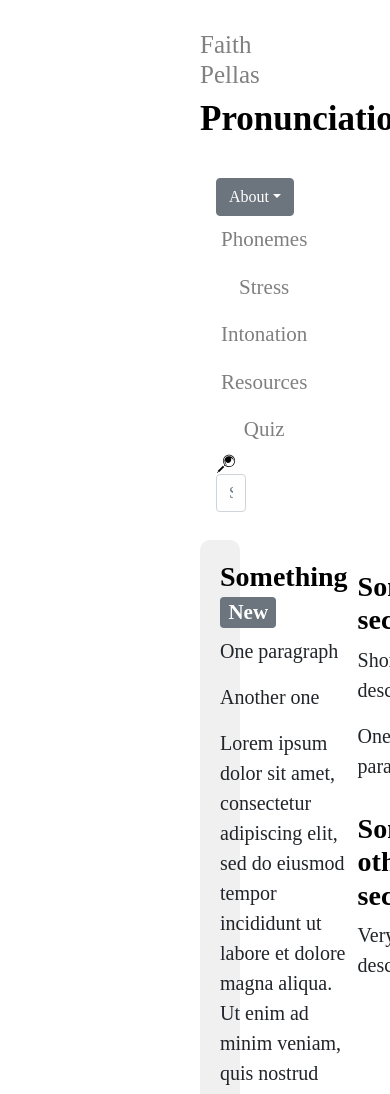
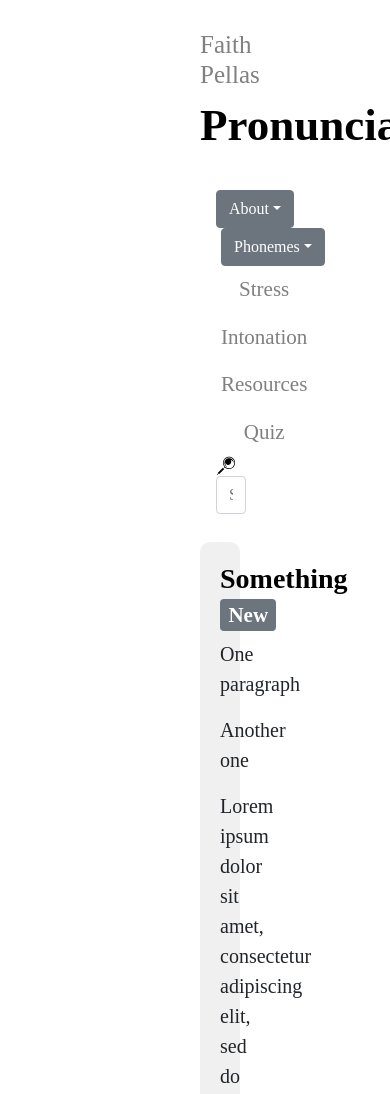
Before and after one commit to sebranly/sebranly.github.io, a React (Create React App) app: page / in a window 390 px wide. Shown: the top 1094 px of the page. Built offline with nearby package versions, Linux system fonts and the light colour scheme; a web font is replaced by a local one.

Commit message:
feat: add some changes about phonemes

```diff
--- a/src/App.css
+++ b/src/App.css
@@ -138,6 +138,10 @@ html {
   font-size: 20px;
 }
 
+#dropdown-phonemes {
+  margin-left: 5px;
+}
+
 .h1-title {
   font-size: 25px;
   color: gray;
@@ -145,7 +149,7 @@ html {
 }
 
 .h2-title {
-  font-size: 35px;
+  font-size: 45px;
   color: black;
   font-weight: bold;
 }
@@ -154,6 +158,11 @@ html {
   font-weight: bold;
   font-family: "Playfair Display";
   color: black;
+}
+
+.vowels-title {
+  font-weight: bold;
+  text-align: left;
 }
 
 .nav-link {
@@ -202,7 +211,6 @@ html {
   padding: 20px;
   margin-top: 20px;
   border-radius: 10px;
-  display: flex;
 }
 
 .anti-flex {
--- a/src/App.tsx
+++ b/src/App.tsx
@@ -14,8 +14,10 @@ import Quiz from "react-quiz-component";
 import { GiMagnifyingGlass } from "react-icons/gi";
 
 const App = () => {
-  const [isHovered, setIsHovered] = React.useState(false);
-  const [isClicked, setIsClicked] = React.useState(false);
+  const [isAuthorClicked, setIsAuthorClicked] = React.useState(false);
+  const [isAuthorHovered, setIsAuthorHovered] = React.useState(false);
+  const [isPhonemesClicked, setIsPhonemesClicked] = React.useState(false);
+  const [isPhonemesHovered, setIsPhonemesHovered] = React.useState(false);
   const [emailBody, setEmailBody] = React.useState("");
   const [emailSubject, setEmailSubject] = React.useState("");
 
@@ -27,6 +29,50 @@ const App = () => {
     setPage(hash);
   };
 
+  const renderLongVowels = () => {
+    return (
+      <div className="block-2">
+        <div className="article">
+          <h3 className="h3-title">6 Long Vowels /ɑ:, i:, u:, ju: , ɜ:, ɔ:/</h3>
+          <p>TBD</p>
+        </div>
+      </div>
+    );
+  };
+
+  const renderShortVowels = () => {
+    return (
+      <div className="block-2">
+        <div className="article">
+          <h3 className="h3-title">6 Short Vowels /æ, ɛ, ɪ, ɑ, ʌ, ʊ/</h3>
+          <p>TBD</p>
+        </div>
+      </div>
+    );
+  };
+
+  const renderRColoredVowels = () => {
+    return (
+      <div className="block-2">
+        <div className="article">
+          <h3 className="h3-title">R-Colored Vowels</h3>
+          <p>TBD</p>
+        </div>
+      </div>
+    );
+  };
+
+  const renderDiphthongs = () => {
+    return (
+      <div className="block-2">
+        <div className="article">
+          <h3 className="h3-title">5 NAE Diphthongs /aɪ, aʊ, eɪ, oʊ, ɔɪ/</h3>
+          <p>TBD</p>
+        </div>
+      </div>
+    );
+  };
+
   const renderBody = () => {
     if (page === "about-author") {
       return (
@@ -35,8 +81,7 @@ const App = () => {
             <div className="article">
               <h3 className="h3-title">About the Author</h3>
               <p>
-                Faith Pellas is a graduate student of Teaching English to
-                Speakers of Other Languages (TESOL) at the University of San
+                Faith Pellas is an MA TESOL student at the University of San
                 Francisco. This project was born out of the necessity to provide
                 ESL and EFL teachers a guide on teaching pronunciation.
               </p>
@@ -125,15 +170,87 @@ const App = () => {
               .
             </div>
           </div>
+          <br />
+          <figure className="left">
+            <figcaption>
+              Sounds of English Vowels and Consonants with phonetic symbols
+            </figcaption>
+            <iframe
+              title="video-youtube"
+              width="500"
+              height="315"
+              src="https://www.youtube.com/embed/JwTDPu2TE6k"
+              frameBorder="0"
+              allow="accelerometer; autoplay; clipboard-write; encrypted-media; gyroscope; picture-in-picture"
+              allowFullScreen
+            ></iframe>
+          </figure>
+          <figure className="left">
+            <figcaption>
+              ALL OF THE SOUNDS OF ENGLISH | American English Sounds and IPA
+              Symbols | Learn English Pronunciation
+            </figcaption>
+            <iframe
+              title="video-youtube"
+              width="500"
+              height="315"
+              src="https://www.youtube.com/embed/yIOOOC0zlmY"
+              frameBorder="0"
+              allow="accelerometer; autoplay; clipboard-write; encrypted-media; gyroscope; picture-in-picture"
+              allowFullScreen
+            ></iframe>
+          </figure>
+          <figure className="left">
+            <figcaption>
+              IELTS Speaking: Pronunciation | THE 44 SOUNDS OF ENGLISH with Jay!
+            </figcaption>
+            <iframe
+              title="video-youtube"
+              width="500"
+              height="315"
+              src="https://www.youtube.com/embed/MXBsy6sKP3Y"
+              frameBorder="0"
+              allow="accelerometer; autoplay; clipboard-write; encrypted-media; gyroscope; picture-in-picture"
+              allowFullScreen
+            ></iframe>
+          </figure>
         </div>
       );
     }
 
+    if (page === "short-vowels") {
+      return renderShortVowels();
+    }
+
+    if (page === "long-vowels") {
+      return renderLongVowels();
+    }
+
+    if (page === "r-colored-vowels") {
+      return renderRColoredVowels();
+    }
+
+    if (page === "diphthongs") {
+      return renderDiphthongs();
+    }
+
     if (page === "vowels") {
+      return (
+        <>
+          <h2 className="h3-title vowels-title">Vowels: unblocked sounds</h2>
+          <br />
+          {renderShortVowels()}
+          {renderLongVowels()}
+          {renderRColoredVowels()}
+        </>
+      );
+    }
+
+    if (page === "consonants") {
       return (
         <div className="block-2">
           <div className="article">
-            <h3 className="h3-title">Vowels</h3>
+            <h3 className="h3-title">Consonants: blocked sounds</h3>
             <ul>
               <li>Vowels: A, E, I, O, U</li>
               <li>19 Vowel Sounds</li>
@@ -147,7 +264,7 @@ const App = () => {
       );
     }
 
-    if (page === "consonants") {
+    if (page === "consonants-copy") {
       return (
         <div className="block-2">
           <div className="article">
@@ -176,18 +293,6 @@ const App = () => {
                 />
                 Sorry, your browser doesn't support embedded videos.
               </video>
-            </figure>
-            <figure className="left">
-              <figcaption>Another example (from YouTube):</figcaption>
-              <iframe
-                title="video-youtube"
-                width="500"
-                height="315"
-                src="https://www.youtube.com/embed/FzA26s8k3nQ"
-                frameBorder="0"
-                allow="accelerometer; autoplay; clipboard-write; encrypted-media; gyroscope; picture-in-picture"
-                allowFullScreen
-              ></iframe>
             </figure>
           </div>
         </div>
@@ -276,12 +381,28 @@ const App = () => {
         <h2 className="h2-title">Pronunciation</h2>
         <Navbar className="navbar" expand="lg">
           <Dropdown
-            onMouseEnter={() => setIsHovered(true)}
-            onMouseLeave={() => setIsHovered(false)}
-            onToggle={() => setIsClicked(!isClicked)}
-            show={isClicked || isHovered}
+            onMouseEnter={() => {
+              setIsAuthorHovered(true);
+              setIsPhonemesClicked(false);
+              setIsPhonemesHovered(false);
+            }}
+            onMouseLeave={() => {
+              setIsAuthorHovered(false);
+              setIsPhonemesClicked(false);
+              setIsPhonemesHovered(false);
+            }}
+            onToggle={() => {
+              setIsAuthorClicked(!isAuthorClicked);
+              setIsPhonemesClicked(false);
+              setIsPhonemesHovered(false);
+            }}
+            show={isAuthorClicked || isAuthorHovered}
           >
-            <Dropdown.Toggle variant="secondary" id="dropdown-basic">
+            <Dropdown.Toggle
+              href="#about-author"
+              variant="secondary"
+              id="dropdown-about"
+            >
               About
             </Dropdown.Toggle>
 
@@ -300,10 +421,67 @@ const App = () => {
               </Dropdown.Item>
             </Dropdown.Menu>
           </Dropdown>
+          <Dropdown
+            onMouseEnter={() => {
+              setIsPhonemesHovered(true);
+              setIsAuthorClicked(false);
+              setIsAuthorHovered(false);
+            }}
+            onMouseLeave={() => {
+              setIsPhonemesHovered(false);
+              setIsAuthorClicked(false);
+              setIsAuthorHovered(false);
+            }}
+            onToggle={() => {
+              setIsPhonemesClicked(!isPhonemesClicked);
+              setIsAuthorClicked(false);
+              setIsAuthorHovered(false);
+            }}
+            show={isPhonemesClicked || isPhonemesHovered}
+          >
+            <Dropdown.Toggle
+              href="#phonemes"
+              onClick={() => setPage("phonemes")}
+              variant="secondary"
+              id="dropdown-phonemes"
+            >
+              Phonemes
+            </Dropdown.Toggle>
+
+            <Dropdown.Menu>
+              <Dropdown.Item
+                href="#short-vowels"
+                onClick={() => setPage("short-vowels")}
+              >
+                Short vowels
+              </Dropdown.Item>
+              <Dropdown.Item
+                href="#long-vowels"
+                onClick={() => setPage("long-vowels")}
+              >
+                Long vowels
+              </Dropdown.Item>
+              <Dropdown.Item
+                href="#r-colored-vowels"
+                onClick={() => setPage("r-colored-vowels")}
+              >
+                R-colored vowels
+              </Dropdown.Item>
+              <Dropdown.Item
+                href="#diphthongs"
+                onClick={() => setPage("diphthongs")}
+              >
+                Diphthongs
+              </Dropdown.Item>
+              <Dropdown.Item
+                href="#consonants"
+                onClick={() => setPage("consonants")}
+              >
+                Consonants
+              </Dropdown.Item>
+            </Dropdown.Menu>
+          </Dropdown>
           <Nav className="mr-auto">
-            <Nav.Link href="#phonemes" onClick={() => setPage("phonemes")}>
-              Phonemes
-            </Nav.Link>
             <Nav.Link href="#stress" onClick={() => setPage("stress")}>
               Stress
             </Nav.Link>
```
